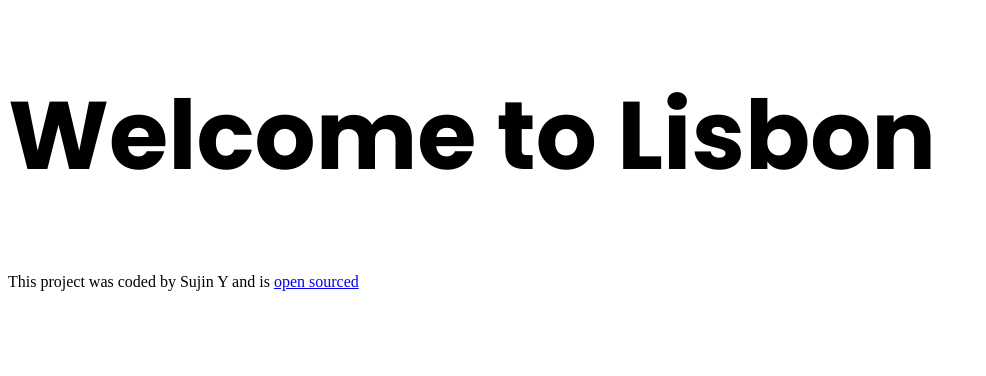
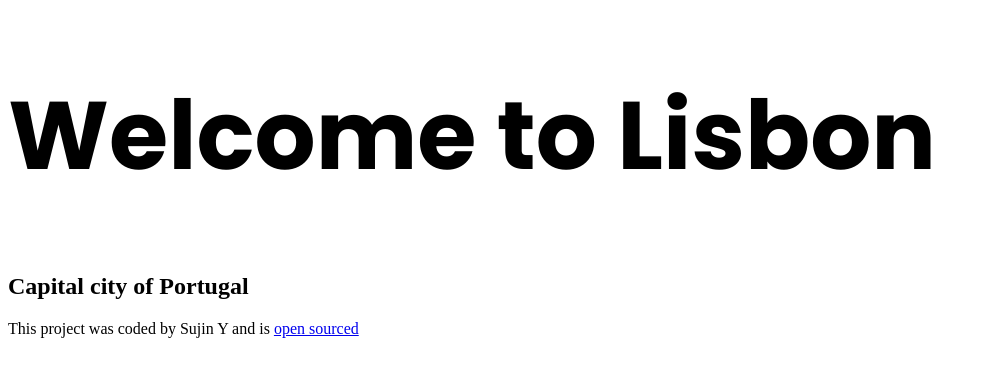
Before and after one commit to Yeosujin88/Responsive-Add-on-Week-2-project-Lisbon, a plain HTML site: page index.html in a window 1280 px wide. Shown: the whole page, without its empty margins (0-986 px from the left). Drawn offline with Linux system fonts and the light colour scheme.

Commit message:
hosted on netlify and added title and h2 on HTML

```diff
--- a/index.html
+++ b/index.html
@@ -7,11 +7,12 @@
     <link rel="preconnect" href="https://fonts.googleapis.com">
 <link rel="preconnect" href="https://fonts.gstatic.com" crossorigin>
 <link href="https://fonts.googleapis.com/css2?family=Poppins:ital,wght@0,100;0,200;0,300;0,400;0,500;0,600;0,700;0,800;0,900;1,100;1,200;1,300;1,400;1,500;1,600;1,700;1,800;1,900&display=swap" rel="stylesheet">
-    <title>Document</title>
+    <title>Welcome to Lisbon</title>
 </head>
 <body>
 
     <h1>Welcome to Lisbon</h1>
+    <h2>Capital city of Portugal</h2>
     <footer>This project was coded by Sujin Y and is <a href="https://github.com/Yeosujin88/Responsive-Add-on-Week-2-project-Lisbon" target="_blank">open sourced</a></footer>
 </body>
 </html>
```
